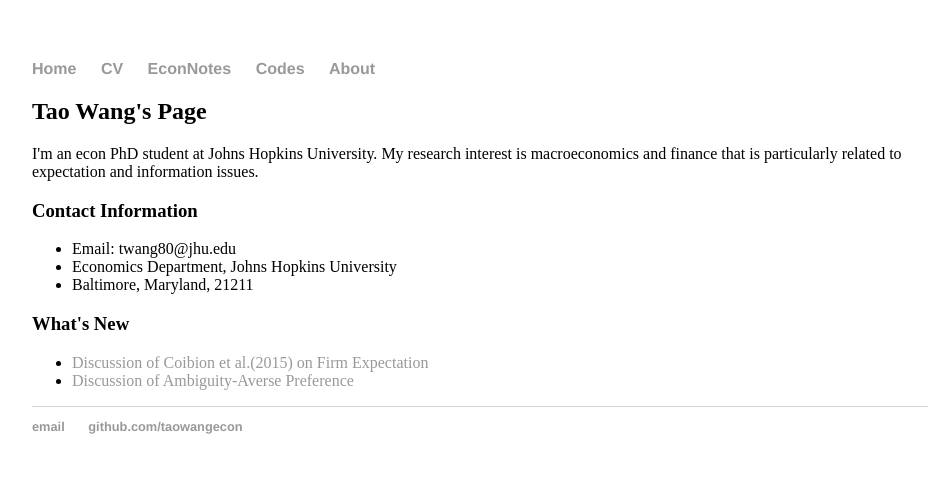
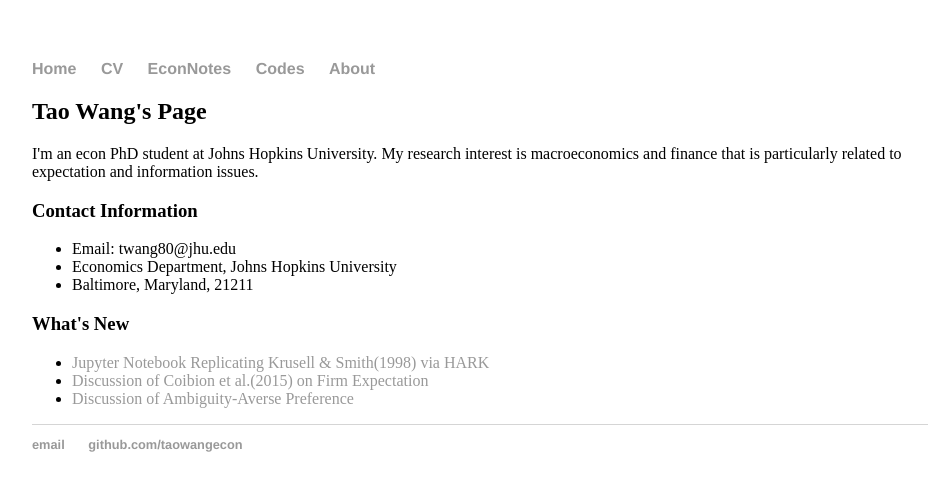
Before and after one commit to iworld1991/TaoWangEcon.github.io, a Jekyll site: the page built from index.html, in a window 1280 px wide. Shown: the top 491 px of the page, without its empty margins (160-1092 px from the left). Built offline with Jekyll 4.4.1, drawn with Linux system fonts in a browser that asks for light colours.

Commit message:
Update index.html

```diff
--- a/index.html
+++ b/index.html
@@ -16,6 +16,7 @@ title: Tao Wang's Page
 
 	<h3> What's New </h3>
 	<ul>
+	<li><a href="https://github.com/econ-ark/DemARK/blob/Course-Choice/notebooks/KrusellSmith.ipynb"> Jupyter Notebook Replicating Krusell & Smith(1998) via HARK</a></li>
 	<li><a href="/presentation/Expectation.pdf">Discussion of Coibion et al.(2015) on Firm Expectation</a></li>
         <li><a href="/presentation/AmbiguitySlides.pdf">Discussion of Ambiguity-Averse Preference</a></li>
 	</ul>
```
